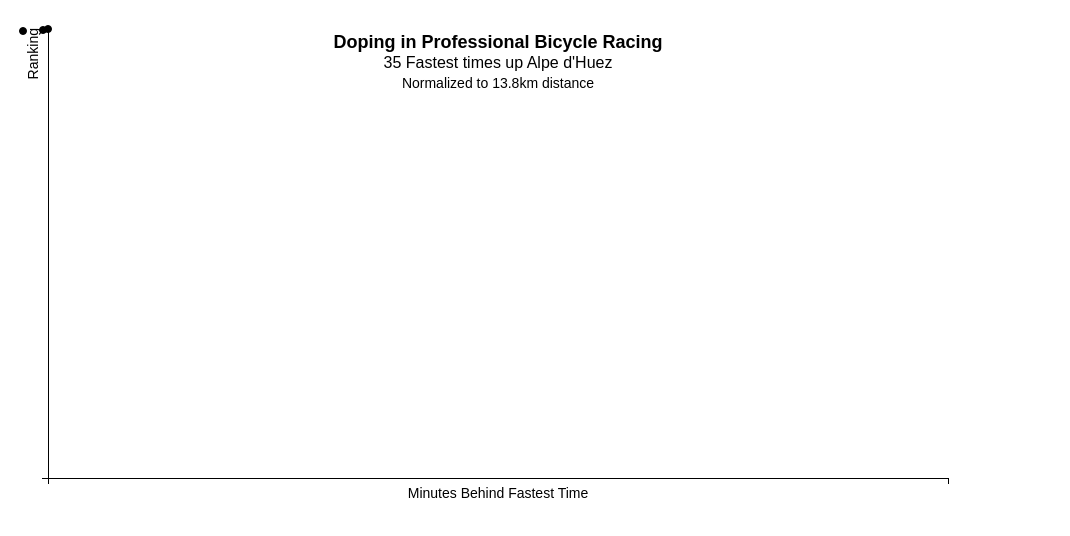
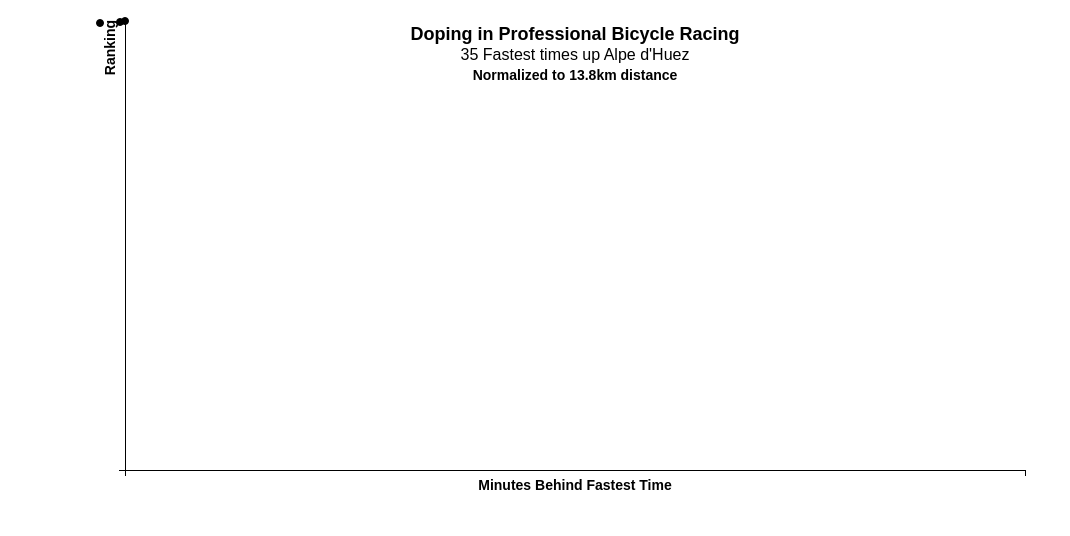
Before and after one commit to ratracegrad/fcc-visualize-scatterplot, a website: page public/index.html in a window 1280 px wide. Shown: the whole page, without its empty margins (0-1070 px from the left). Drawn offline with nearby package versions, Linux system fonts and the light colour scheme.

Commit message:
updated to include boostrap

```diff
--- a/public/index.html
+++ b/public/index.html
@@ -1,18 +1,25 @@
 <!DOCTYPE html>
-<html lang="en">
+<html>
+
     <head>
-        <meta charset="UTF-8">
-        <title>FCC Visualize Scatterplot Graph | Jennifer Bland</title>
+        <meta charset="utf-8">
 
+        <title>FCC Scatterplot | Jennifer Bland</title>
+
+        <link rel="stylesheet" href="javascripts/bootstrap/dist/css/bootstrap.min.css">
         <link rel="stylesheet" href="stylesheets/styles.css">
 
         <script src="javascripts/d3/d3.min.js"></script>
-        <script src="javascripts/jquery/dist/jquery.min.js"></script>
+        <script src="javascripts/jquery/dist/jquery.js"></script>
         <script src="javascripts/scripts.js"></script>
     </head>
+
     <body>
 
-        <div class="chart"></div>
+        <div class="container">
+            <div class="chart col-xs-12"></div>
+        </div>
 
     </body>
+
 </html>
```
